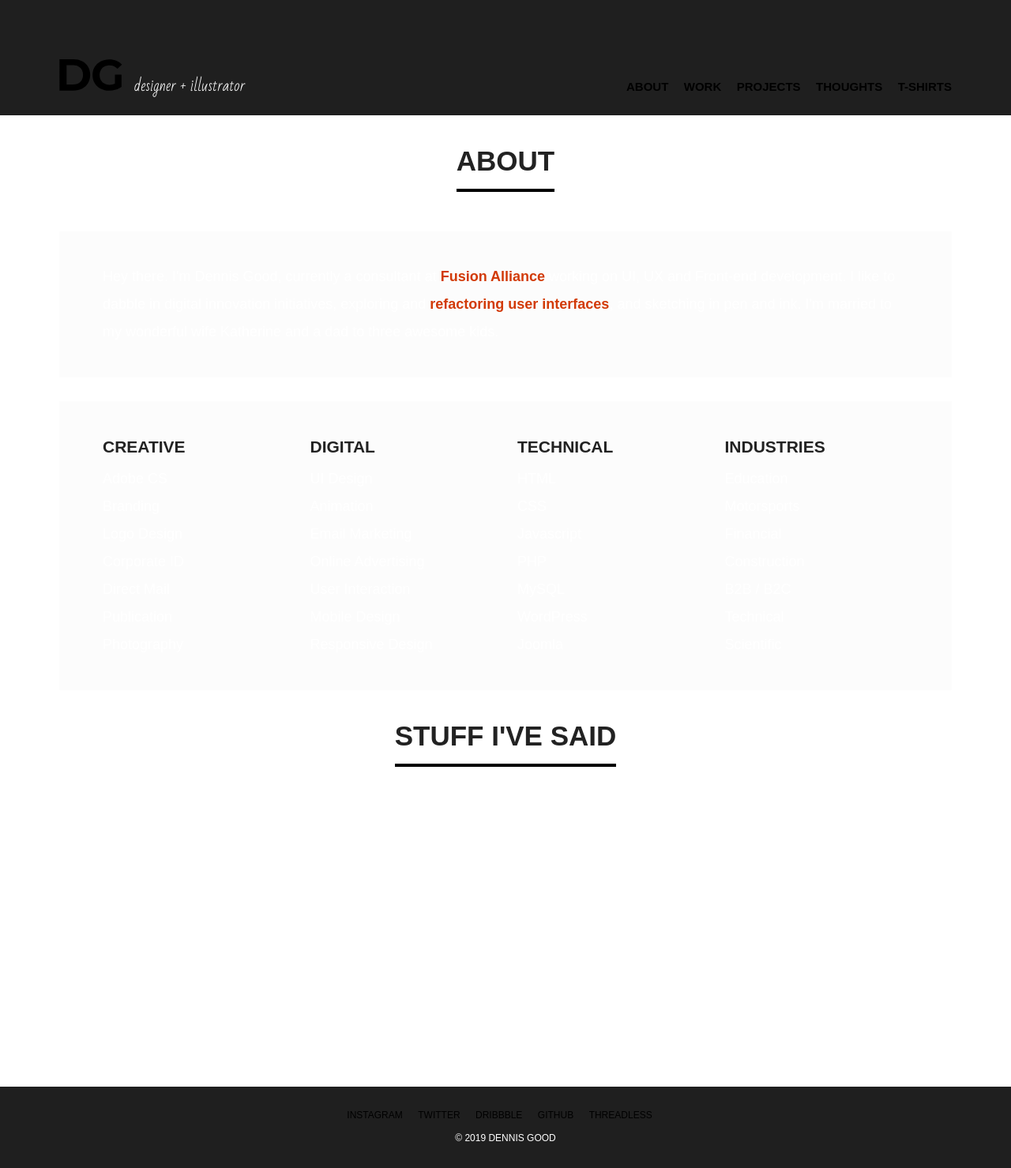
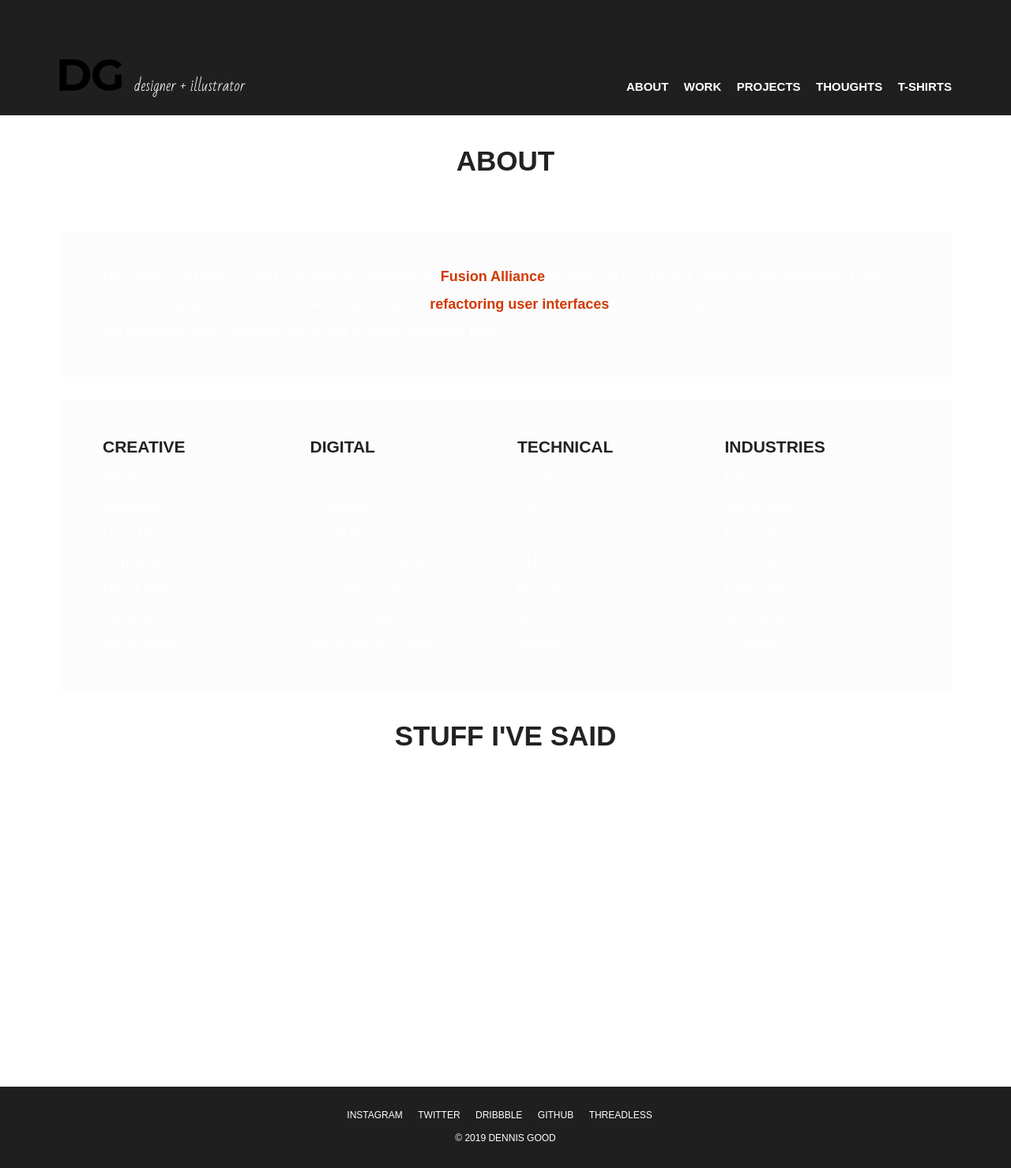
Before and after one commit to denniswgood/dennis-good-site-js, a PHP site: page /about.html in a window 1280 px wide. Shown: the whole page at 79% size. Run offline with PHP 8.4, Linux system fonts and the light colour scheme.

Commit message:
More color updates

```diff
--- a/css/styles.css
+++ b/css/styles.css
@@ -33,7 +33,7 @@
 	font-weight: 600;
 	padding-bottom: 10px;
 	line-height: 50px;
-	border-bottom: 4px solid #000000;
+	border-bottom: 4px solid #fff;
     margin-bottom: 50px;
     display: inline-block;
     text-transform: uppercase;
@@ -116,7 +116,7 @@
 /* Buttons */
 
 button, .button {
-	background-color: #000000;
+	background-color: #d23a07;
 	color: #ffffff;
 	padding: 10px 32px;
 	font-weight: 700;
@@ -129,7 +129,7 @@
 button:focus,
 .button:hover,
 .button:focus {
-	background-color: #000000;
+	background-color: #ec4f1a;
     color: #ffffff;
 }
 
@@ -274,7 +274,7 @@
 }
 
 .nav-list a {
-	color: #000000;
+	color: #ffffff;
 	font-size: 15px;
 	font-weight: 700;
 	text-decoration: none;
@@ -282,7 +282,7 @@
 }
 
 .nav-list a:hover {
-	border-bottom: 3px solid #000000;
+	border-bottom: 3px solid #ffffff;
 }
 
 /* Footer navigation */
```
